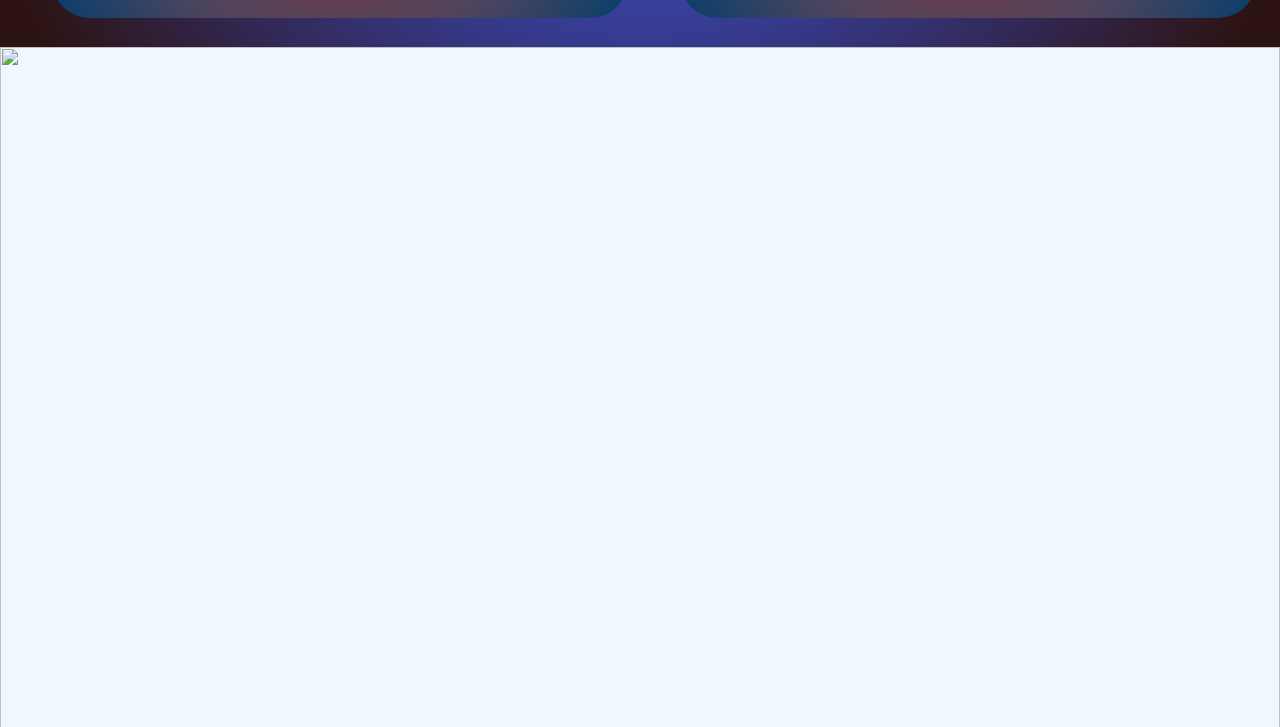
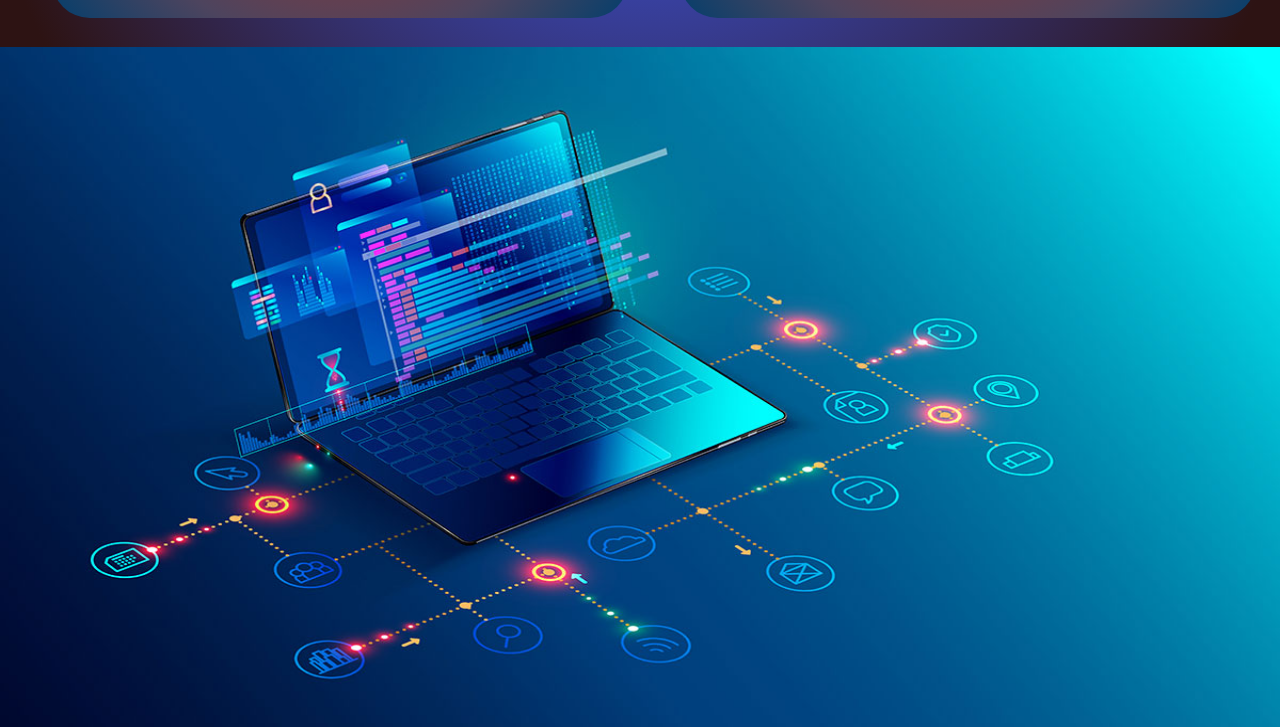
Before and after one commit to JishnuTP/mywebdesign, a plain HTML site: page index.html in a window 1280 px wide. Shown: the part 1373-2100 px from the top of the page. Drawn offline with Linux system fonts and the light colour scheme.

Commit message:
Update index.html

```diff
--- a/index.html
+++ b/index.html
@@ -115,7 +115,7 @@
                          </div>
 
                          <div class="image-section">
-                            <a href="https://developers.google.com/community"> <img src="../fourth/images/shutterstock_1122339353.jpg" width="100%" height="100%">   </a>
+                            <a href="https://developers.google.com/community"> <img src="./images/shutterstock_1122339353.jpg" width="100%" height="100%">   </a>
                          </div>
 
                          <div class="footer">
```
